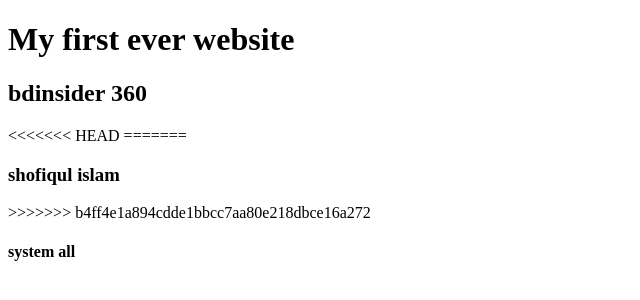
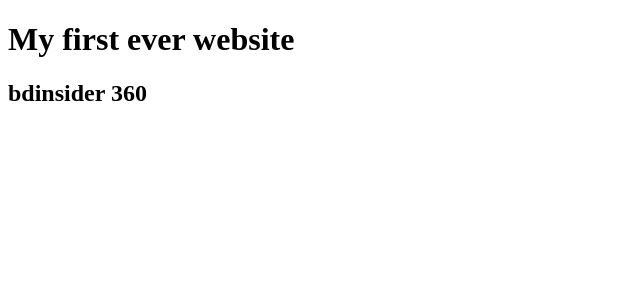
Before and after one commit to shofiqul12/my-first-website, a plain HTML site: page index.html in a window 1280 px wide. Shown: the whole page, without its empty margins (0-640 px from the left). Drawn offline with Linux system fonts and the light colour scheme.

Commit message:
Update index.html
estra change

```diff
--- a/index.html
+++ b/index.html
@@ -9,12 +9,6 @@
 <body>
     <h1>My first ever website</h1>
     <h2>bdinsider 360</h2>
-<<<<<<< HEAD
 
-=======
-    <h3>shofiqul islam </h3>
->>>>>>>
-b4ff4e1a894cdde1bbcc7aa80e218dbce16a272
-<h4>system all</h4>
 </body>
 </html>
```
